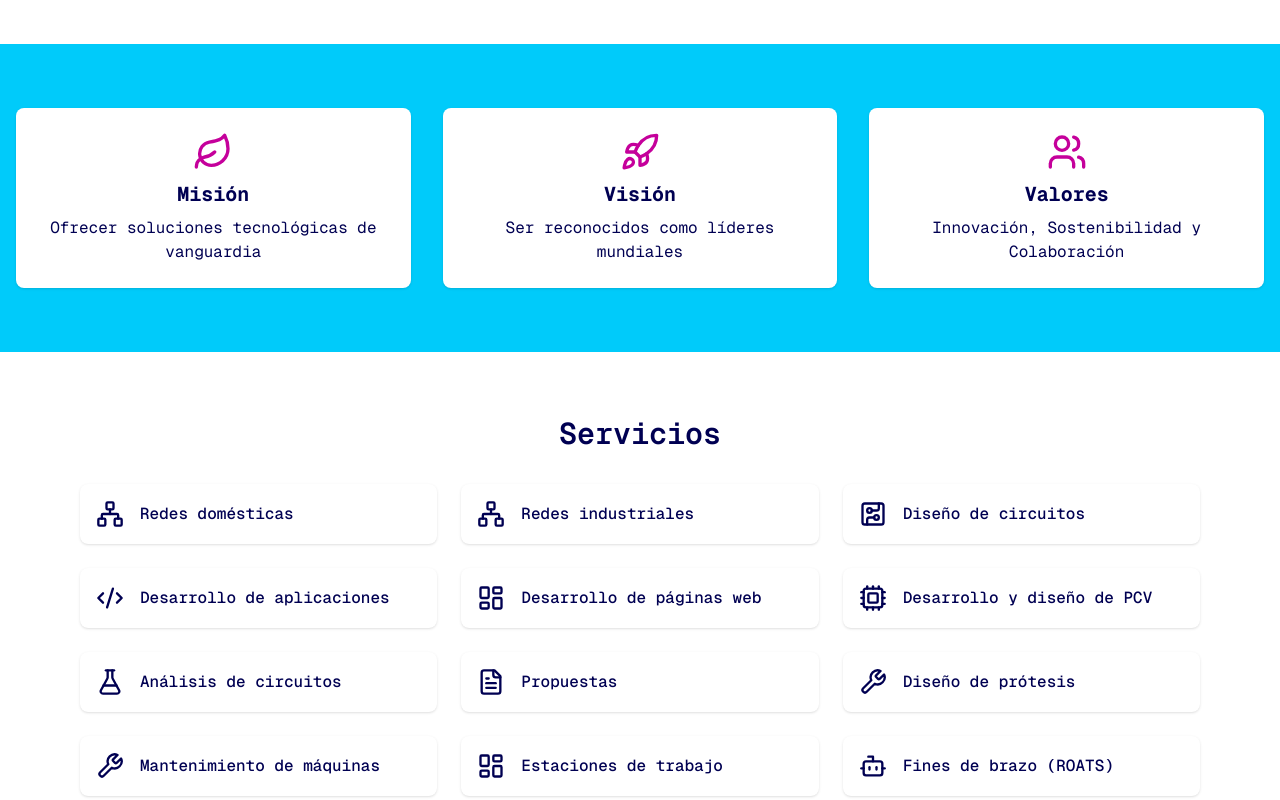
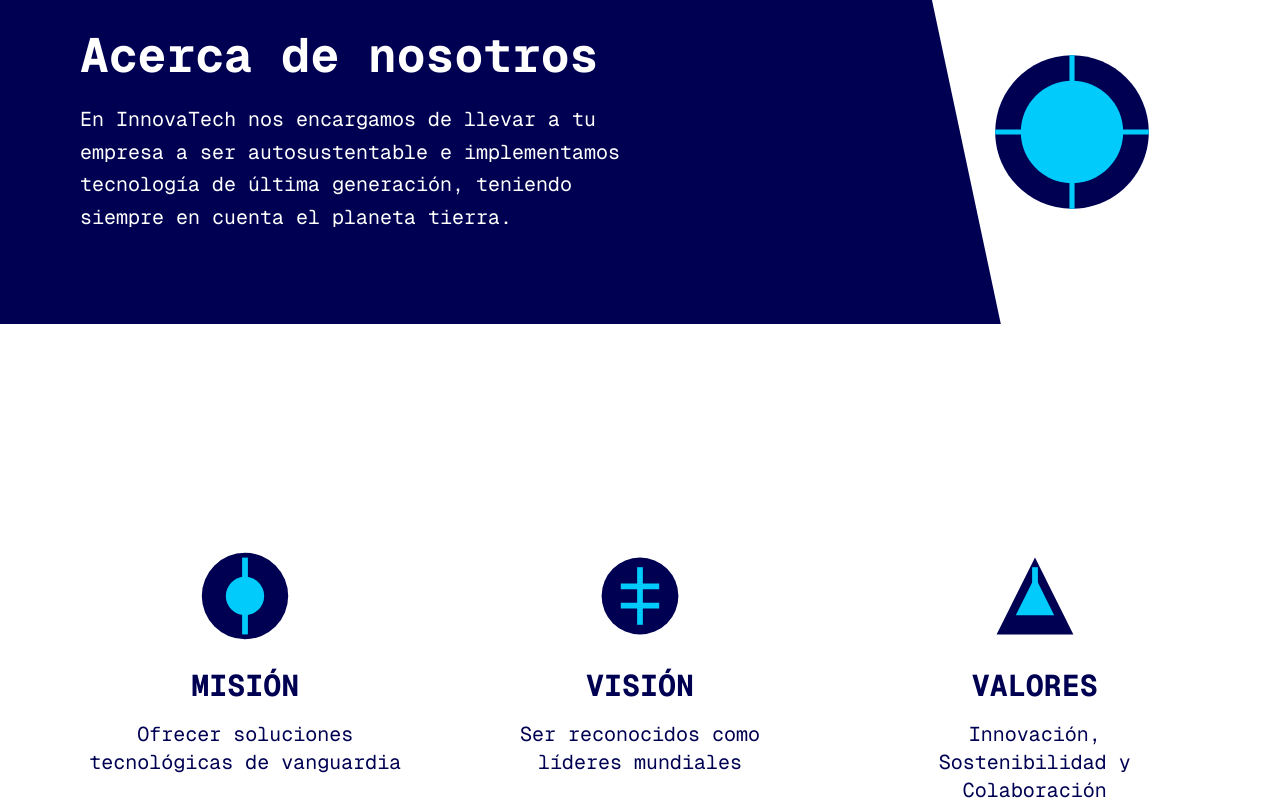
Before and after one commit to lauro99/InnovaTech, a Next.js app: page / in a window 1280 px wide. Shown: the part 600-1400 px from the top of the page. Built offline with nearby package versions, Linux system fonts and the light colour scheme.

Commit message:
Actualizar componentes About, Hero y MVV: mejorar diseño y estructura, agregar iconos y optimizar la presentación de información.

```diff
--- a/src/components/About.jsx
+++ b/src/components/About.jsx
@@ -1,10 +1,43 @@
+import { Cpu } from "lucide-react";
+
 export default function About() {
   return (
-    <section className="py-16 px-4 max-w-3xl mx-auto text-center">
-      <h2 className="text-3xl font-semibold mb-4">Acerca de nosotros</h2>
-      <p className="text-lg text-[#000052]">
-        En InnovaTech nos encargamos de llevar a tu empresa a ser autosustentable e implementamos tecnología de última generación, teniendo siempre en cuenta el planeta tierra.
-      </p>
-    </section>
+    <div className="relative bg-[#000052] text-white overflow-hidden">
+      <div className="absolute top-0 right-0 w-full h-full">
+        <div className="absolute top-0 right-0 w-[50%] h-full bg-white transform skew-x-12 translate-x-1/2" />
+      </div>
+
+      <section className="relative py-16 px-4 max-w-6xl mx-auto flex flex-col md:flex-row items-center justify-between gap-8">
+        <div className="max-w-xl">
+          <h2 className="text-5xl font-bold mb-6">Acerca de nosotros</h2>
+          <p className="text-xl leading-relaxed">
+            En InnovaTech nos encargamos de llevar a tu empresa a ser autosustentable e implementamos tecnología de última generación, teniendo siempre en cuenta el planeta tierra.
+          </p>
+        </div>
+
+        <div className="w-64 h-64 relative flex-shrink-0">
+          <div className="w-full h-full relative">
+            <div className="absolute inset-0">
+              <svg viewBox="0 0 200 200" className="w-full h-full">
+                <path
+                  fill="#000052"
+                  d="M160 100c0 33.137-26.863 60-60 60s-60-26.863-60-60 26.863-60 60-60 60 26.863 60 60z"
+                />
+                <path
+                  fill="#00CBFA"
+                  d="M140 100c0 22.091-17.909 40-40 40s-40-17.909-40-40 17.909-40 40-40 40 17.909 40 40z"
+                />
+                <path
+                  stroke="#00CBFA"
+                  strokeWidth="4"
+                  fill="none"
+                  d="M120 100h40M40 100h40M100 120v40M100 40v40"
+                />
+              </svg>
+            </div>
+          </div>
+        </div>
+      </section>
+    </div>
   );
 }
--- a/src/components/Hero.jsx
+++ b/src/components/Hero.jsx
@@ -2,9 +2,11 @@
 
 export default function Hero() {
   return (
-    <section className="flex flex-col items-center justify-center py-20 gap-4 text-center bg-gradient-to-b from-[#00CBFA] to-transparent">
+    <section className="flex flex-col items-center justify-center py-40 gap-4 text-center bg-gradient-to-b from-[#00CBFA] to-transparent">
       <Rocket className="w-16 h-16 text-[#C5009B] mb-2" />
-      <h1 className="text-4xl sm:text-6xl font-bold tracking-tight">Innovatech</h1>
+      <h1 className="text-4xl sm:text-6xl font-bold tracking-tight">
+        Innovatech
+      </h1>
       <p className="max-w-xl text-lg text-[#000052]">
         Soluciones tecnológicas de vanguardia para un mundo sustentable.
       </p>
--- a/src/components/MVV.jsx
+++ b/src/components/MVV.jsx
@@ -1,23 +1,75 @@
-import { Leaf, Rocket, Users } from "lucide-react";
-
 export default function MVV() {
   return (
-    <section className="py-16 px-4 bg-[#00CBFA] flex flex-col md:flex-row gap-8 justify-center items-stretch">
-      <div className="flex-1 flex flex-col items-center text-center p-6 rounded-lg shadow-sm bg-white">
-        <Leaf className="w-10 h-10 text-[#C5009B] mb-2" />
-        <h3 className="font-bold text-xl mb-2">Misión</h3>
-        <p>Ofrecer soluciones tecnológicas de vanguardia</p>
+    <div className="relative bg-white py-40">
+      <section className="max-w-6xl mx-auto py-16 px-4">
+        <div className="grid grid-cols-1 md:grid-cols-3 gap-16">
+          {/* Misión */}
+          <div className="flex flex-col items-center text-center">
+            <div className="w-24 h-24 mb-6">
+              <svg viewBox="0 0 100 100" className="w-full h-full">
+                <circle cx="50" cy="50" r="45" fill="#000052" />
+                <circle cx="50" cy="50" r="20" fill="#00CBFA" />
+                <path d="M50 10 L50 45" stroke="#00CBFA" strokeWidth="6" />
+                <path d="M50 55 L50 90" stroke="#00CBFA" strokeWidth="6" />
+              </svg>
+            </div>
+            <h3 className="text-3xl font-bold mb-4 text-[#000052]">MISIÓN</h3>
+            <p className="text-xl text-[#000052]">
+              Ofrecer soluciones tecnológicas de vanguardia
+            </p>
+          </div>
+
+          {/* Visión */}
+          <div className="flex flex-col items-center text-center">
+            <div className="w-24 h-24 mb-6">
+              <svg viewBox="0 0 100 100" className="w-full h-full">
+                <circle cx="50" cy="50" r="40" fill="#000052" />
+                <path d="M50 20 L50 80" stroke="#00CBFA" strokeWidth="6" />
+                <path d="M30 40 L70 40" stroke="#00CBFA" strokeWidth="6" />
+                <path d="M30 60 L70 60" stroke="#00CBFA" strokeWidth="6" />
+              </svg>
+            </div>
+            <h3 className="text-3xl font-bold mb-4 text-[#000052]">VISIÓN</h3>
+            <p className="text-xl text-[#000052]">
+              Ser reconocidos como líderes mundiales
+            </p>
+          </div>
+
+          {/* Valores */}
+          <div className="flex flex-col items-center text-center">
+            <div className="w-24 h-24 mb-6">
+              <svg viewBox="0 0 100 100" className="w-full h-full">
+                <path d="M50 10 L90 90 L10 90 Z" fill="#000052" />
+                <path d="M50 30 L70 70 L30 70 Z" fill="#00CBFA" />
+                <path d="M50 20 L50 40" stroke="#00CBFA" strokeWidth="6" />
+              </svg>
+            </div>
+            <h3 className="text-3xl font-bold mb-4 text-[#000052]">VALORES</h3>
+            <p className="text-xl text-[#000052]">
+              Innovación,
+              <br />
+              Sostenibilidad y<br />
+              Colaboración
+            </p>
+          </div>
+        </div>
+      </section>
+
+      {/* Fondo ondulado */}
+      <div className="absolute bottom-0 left-0 w-full overflow-hidden leading-none hidden">
+        <svg
+          className="relative block w-full h-[100px]"
+          data-name="Layer 1"
+          xmlns="http://www.w3.org/2000/svg"
+          viewBox="0 0 1200 120"
+          preserveAspectRatio="none"
+        >
+          <path
+            d="M985.66,92.83C906.67,72,823.78,31,743.84,14.19c-82.26-17.34-168.06-16.33-250.45.39-57.84,11.73-114,31.07-172,41.86A600.21,600.21,0,0,1,0,27.35V120H1200V95.8C1132.19,118.92,1055.71,111.31,985.66,92.83Z"
+            fill="#000052"
+          ></path>
+        </svg>
       </div>
-      <div className="flex-1 flex flex-col items-center text-center p-6 rounded-lg shadow-sm bg-white">
-        <Rocket className="w-10 h-10 text-[#C5009B] mb-2" />
-        <h3 className="font-bold text-xl mb-2">Visión</h3>
-        <p>Ser reconocidos como líderes mundiales</p>
-      </div>
-      <div className="flex-1 flex flex-col items-center text-center p-6 rounded-lg shadow-sm bg-white">
-        <Users className="w-10 h-10 text-[#C5009B] mb-2" />
-        <h3 className="font-bold text-xl mb-2">Valores</h3>
-        <p>Innovación, Sostenibilidad y Colaboración</p>
-      </div>
-    </section>
+    </div>
   );
 }
```
